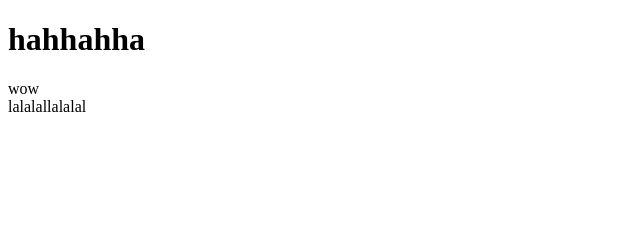
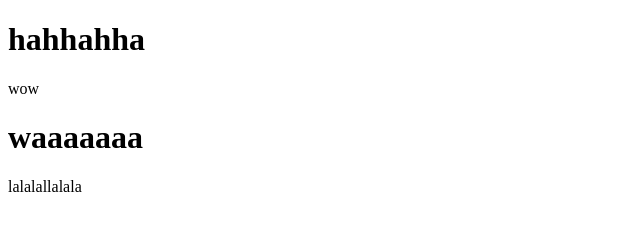
Before and after one commit to Zhouxone/sync, a plain HTML site: page about.html in a window 1280 px wide. Shown: the whole page, without its empty margins (0-640 px from the left). Drawn offline with Linux system fonts and the light colour scheme.

Commit message:
akokwokwo

```diff
--- a/about.html
+++ b/about.html
@@ -8,7 +8,7 @@
   <body>
     <h1>hahhahha</h1>
     <div>wow</div>
-
-  <footer>lalalallalalal</footer>
+<h1>waaaaaaa</h1>
+  <footer>lalalallalala</footer>
   </body>
 </html>
```
Also changed, not shown: index.html (+1 -1 lines), 1 other file.
